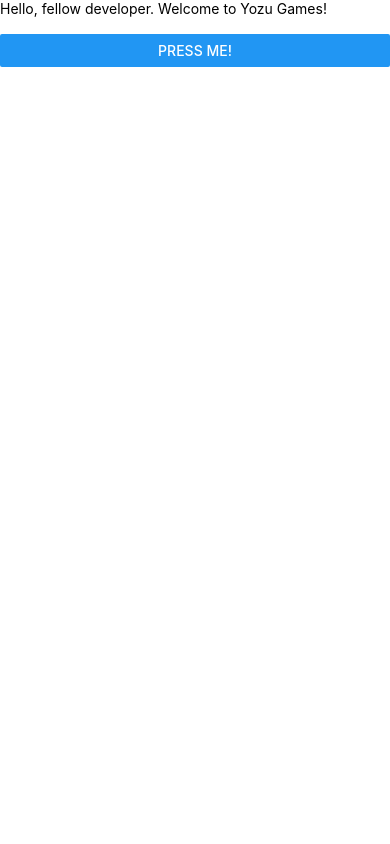
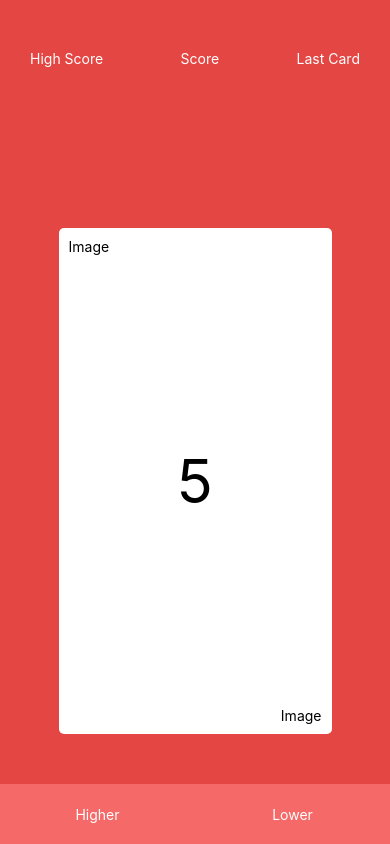
Before and after one commit to Chris-Morris/yozu-games-chris, a React Native app: screen / in a window 390 px wide. Built offline with nearby package versions, Linux system fonts and the light colour scheme.

Commit message:
Sets up Components of the Home screen

```diff
--- /dev/null
+++ b/src/components/Button.js
@@ -0,0 +1,18 @@
+import React from 'react';
+import { Text, TouchableOpacity, StyleSheet } from 'react-native';
+
+const Button = ({ title, pressed }) => {
+    return (
+        <>
+            <TouchableOpacity style={ pressed }><Text style={ styles.text } >{ title }</Text></TouchableOpacity>
+        </>
+    )
+}
+
+const styles = StyleSheet.create({
+    text: {
+        color: 'white'
+    }
+})
+
+export default Button
--- /dev/null
+++ b/src/components/ButtonContainer.js
@@ -0,0 +1,29 @@
+import React from 'react';
+import { View, Text, TouchableOpacity, StyleSheet } from 'react-native';
+import Button from './Button';
+
+const ButtonContainer = () => {
+    return (
+        <View style={ styles.container } >
+            <Button title="Higher" pressed={ styles.button } />
+            <Button title="Lower" pressed={ styles.button } />
+        </View>
+    )
+}
+
+const styles = StyleSheet.create({
+    container: {
+        flexDirection: 'row',
+        height: 60,
+        alignSelf: 'stretch'
+    },
+    button: {
+        justifyContent: 'center',
+        alignItems: 'center',
+        backgroundColor: 'rgb(0245, 106, 104)',
+        width: '50%',
+        color: 'white'
+    }
+})
+
+export default ButtonContainer
--- /dev/null
+++ b/src/components/Card.js
@@ -0,0 +1,44 @@
+import React from 'react';
+import { View, Text, StyleSheet, Image } from 'react-native';
+
+const Card = ({ image, number }) => {
+    return (
+        <View style={ styles.card } >
+            <View style={ styles.topImage } ><Text>Image</Text></View>
+            <View style={ styles.numberContainer } ><Text style={ styles.number } >{ number }</Text></View>
+            <View style={ styles.bottomImage } ><Text >Image</Text></View>
+        </View>
+    )
+}
+
+const styles = StyleSheet.create({
+    card: {
+        height: '60%',
+        width: '70%',
+        backgroundColor: 'white',
+        justifyContent: 'space-between',
+        borderRadius: 5,
+        marginBottom: 50
+    },
+    topImage: {
+        flexDirection: 'row',
+        justifyContent: 'flex-start',
+        left: 10,
+        top: 10
+    },
+    numberContainer: {
+        width: '100%',
+        alignItems: 'center'
+    },
+    number: {
+        fontSize: 60
+    },
+    bottomImage: {
+        flexDirection: 'row',
+        justifyContent: 'flex-end',
+        right: 10,
+        bottom: 10
+    }
+})
+
+export default Card
--- /dev/null
+++ b/src/components/Divider.js
@@ -0,0 +1,18 @@
+import React from 'react';
+import { Text, StyleSheet } from 'react-native';
+
+const Divider = () => {
+    return (
+        <Text style={ styles.divider } ></Text>
+    )
+}
+
+const styles = StyleSheet.create({
+    divider: {
+        height: 3,
+        width: 200,
+        color: 'rgb(10, 10, 10)'
+    }
+})
+
+export default Divider
--- /dev/null
+++ b/src/components/Stats.js
@@ -0,0 +1,34 @@
+import React from 'react';
+import { View, Text, TouchableOpacity, StyleSheet } from 'react-native';
+
+const Stats = () => {
+    return (
+        <View style={ styles.container } >
+            <Text style={ styles.text } >High Score</Text>
+            <Text style={ styles.text } >Score</Text>
+            <Text style={ styles.text } >Last Card</Text>
+        </View>
+    )
+}
+
+const styles = StyleSheet.create({
+    container: {
+        flex: 1,
+        flexDirection: 'row',
+        justifyContent: 'space-between',
+        marginTop: 50,
+        height: 200,
+        alignSelf: 'stretch',
+        paddingHorizontal: 30
+    },
+    button: {
+        justifyContent: 'center',
+        alignItems: 'center',
+        backgroundColor: 'rgb(245, 106, 104)'
+    },
+    text: {
+        color: 'white'
+    }
+})
+
+export default Stats
--- a/src/screens/Home/HomeScreen.js
+++ b/src/screens/Home/HomeScreen.js
@@ -1,8 +1,13 @@
 import React, { useState } from 'react';
 import { useDispatch, useSelector } from 'react-redux';
 import { View, Text, StyleSheet, Button, TextInput } from 'react-native';
+import { selectGreeting, changeGreeting } from './HomeScreenSlice';
 
-import { selectGreeting, changeGreeting } from './HomeScreenSlice';
+// Import Components
+import Stats from '../../components/Stats';
+import Divider from '../../components/Divider';
+import Card from '../../components/Card';
+import ButtonContainer from '../../components/ButtonContainer';
 
 const HomeScreen = () => {
     const [greeting, setGreeting] = useState('');
@@ -14,17 +19,21 @@ const HomeScreen = () => {
     }
 
     return (
-        <View>
-            <Text>{ selectedGreeting }</Text>
-            <TextInput
-                onChangeText={ setGreeting }
-                value={ greeting }
-            />
-            <Button title={ 'Press me!' } onPress={ handlePress } />
+        <View style={ styles.container }>
+            <Stats style={ styles.stats } />
+            <Divider />
+            <Card number="5" />
+            <ButtonContainer />
         </View>
     )
 }
 
-const styles = StyleSheet.create({});
+const styles = StyleSheet.create({
+    container: {
+        flex: 1,
+        backgroundColor: 'rgb(228, 70, 67)',
+        alignItems: 'center'
+    }
+});
 
 export default HomeScreen;
```
